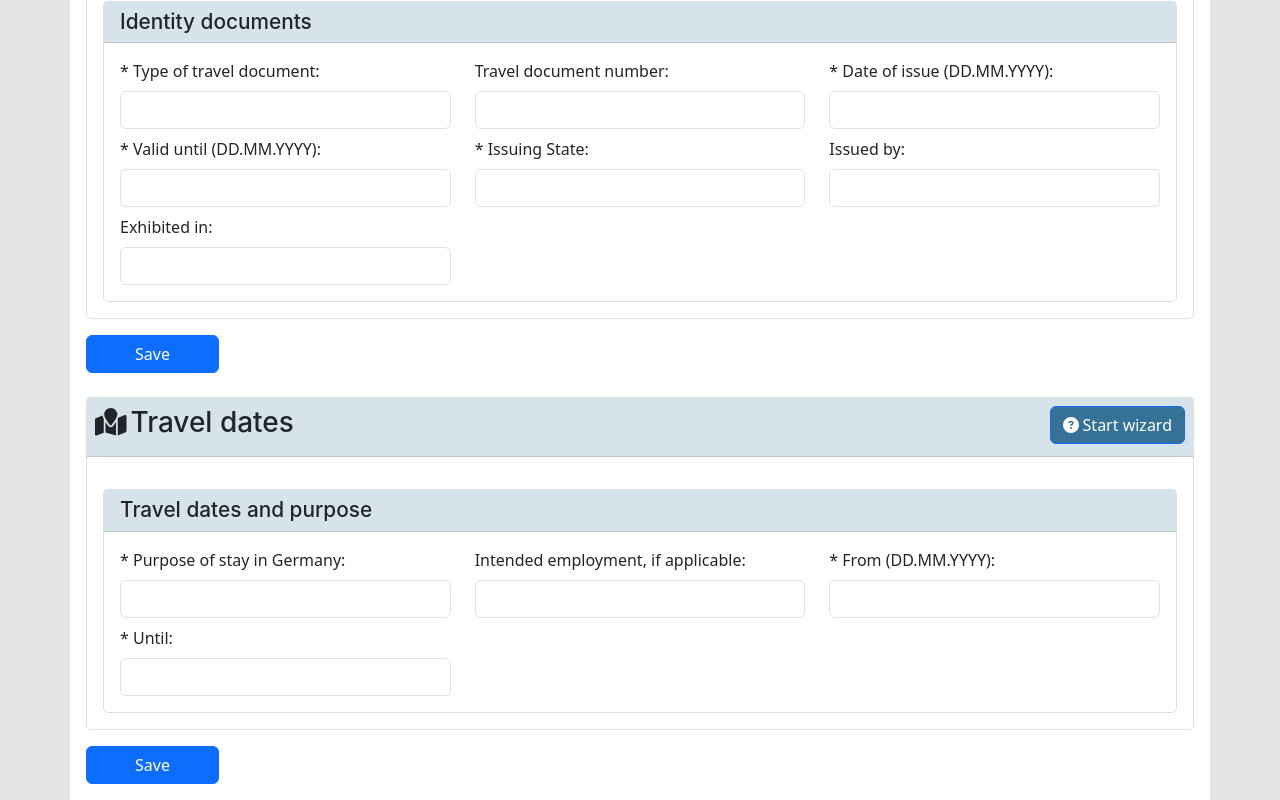
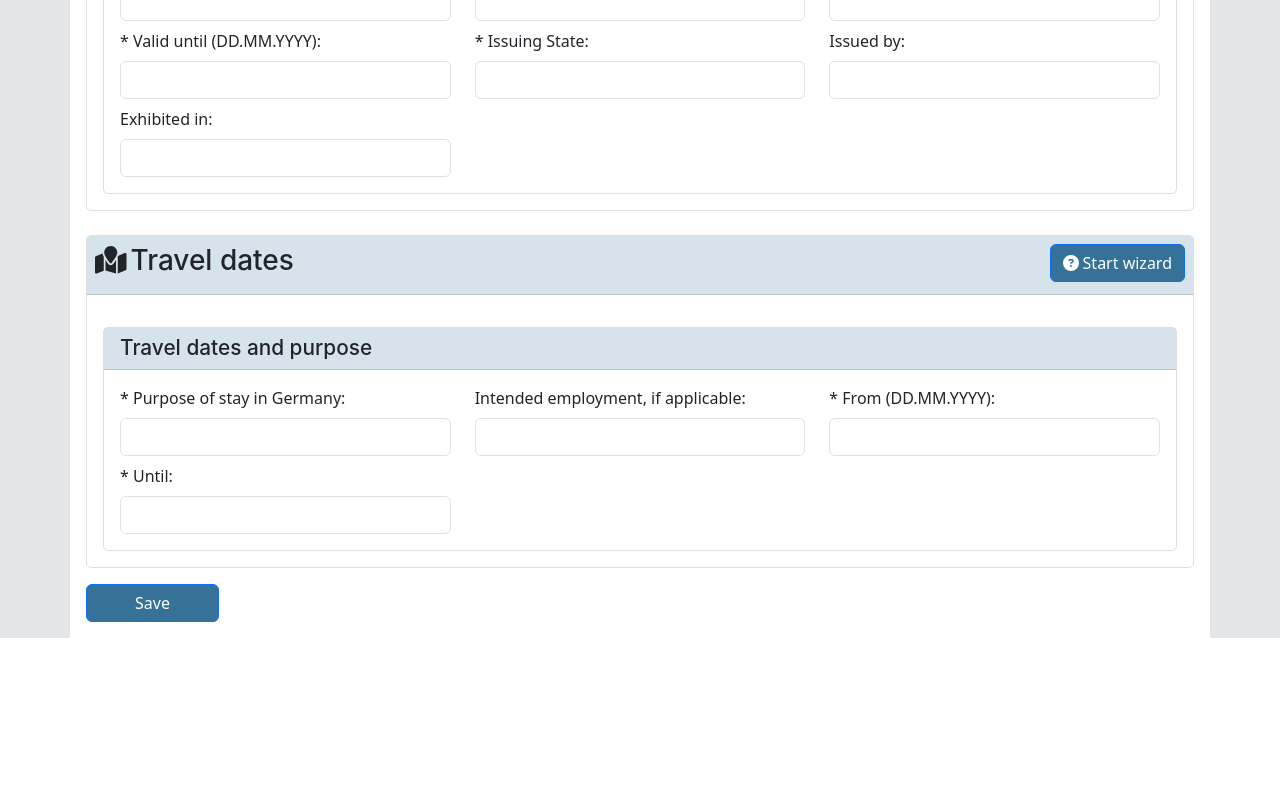
Before and after one commit to Umar156/videx-react, a React (Vite) app: page / in a window 1280 px wide. Shown: the part 2093-2893 px from the top of the page. After the commit the page ends 2731 px from the top, so only its background shows below. Built offline with nearby package versions, Linux system fonts and the light colour scheme.

Commit message:
save all section on save button

```diff
--- a/src/assets/styling/home.scss
+++ b/src/assets/styling/home.scss
@@ -41,6 +41,9 @@
     top: 0;
     background-color: white;
     padding: 10px 0;
+  }
+  .save-btn {
+    background-color: #367297;
   }
   .row {
     .col-md-4 {
--- a/src/components/FormField.jsx
+++ b/src/components/FormField.jsx
@@ -1,39 +1,14 @@
-import React, { useState, forwardRef } from "react";
+import React, { forwardRef } from "react";
 import "../assets/styling/home.scss";
 import { faCircleQuestion } from "@fortawesome/free-solid-svg-icons";
 import { FontAwesomeIcon } from "@fortawesome/react-fontawesome";
 import GenButton from "./GenButton";
 
-const FormField = forwardRef(({ section }, ref) => {
-  const FieldKeyValue = section.subSection.reduce((acc, subSection) => {
-    subSection.fields.forEach((field) => {
-      if (!acc[field.key]) {
-        acc[field.key] = "";
-      }
-    });
-    return acc;
-  }, {});
-
-  const [formValues, setFormValues] = useState(FieldKeyValue);
-
-  const handleInputChange = (e, key) => {
-    setFormValues({ ...formValues, [key]: e.target.value });
-  };
-
-  const SubmitData = () => {
-    const dataToStore = {
-      sectionTitle: section.section,
-      subSections: section.subSection.map((subSection) => ({
-        subSectionTitle: subSection.title,
-        fields: subSection.fields.map((field) => ({
-          label: field.label,
-          value: formValues[field.key],
-        })),
-      })),
-    };
-
-    localStorage.setItem("formData", JSON.stringify(dataToStore));
-  };
+const FormField = forwardRef(
+  (
+    { section, formValues, handleInputChange, isLastSection, handleSave },
+    ref
+  ) => {
     return (
       <>
         <div className="row mt-4 p-0 mx-0 main-section-info" ref={ref}>
@@ -48,20 +23,19 @@ const FormField = forwardRef(({ section }, ref) => {
           </div>
           <div className="p-3">
             {section.subSection.map((subSection, subSectionIndex) => (
-            <div
-              key={"subsection" + subSectionIndex}
-              className="sub-section mt-3"
-            >
-              <h4 className="sub-section-bg">{subSection.title} </h4>
+              <div key={subSectionIndex} className="sub-section mt-3">
+                <h4 className="sub-section-bg">{subSection.title}</h4>
                 <div className="row px-3 pb-3">
                   {subSection.fields.map((field, fieldIndex) => (
-                  <div className="col-lg-4" key={"field" + fieldIndex}>
+                    <div className="col-lg-4" key={fieldIndex}>
                       <label className="my-2">{field.label}</label>
                       <input
                         type={field.type}
                         className="form-control"
                         value={formValues[field.key]}
-                      onChange={(e) => handleInputChange(e, field.key)}
+                        onChange={(e) =>
+                          handleInputChange(e, field.key, section.section)
+                        }
                       />
                     </div>
                   ))}
@@ -70,11 +44,17 @@ const FormField = forwardRef(({ section }, ref) => {
             ))}
           </div>
         </div>
-      <button className="btn btn-primary mt-3 px-5" onClick={SubmitData}>
+        {isLastSection && (
+          <button
+            className="btn btn-primary mt-3 px-5 save-btn"
+            onClick={handleSave}
+          >
             Save
           </button>
+        )}
       </>
     );
-});
+  }
+);
 
 export default FormField;
--- a/src/pages/Home.jsx
+++ b/src/pages/Home.jsx
@@ -1,4 +1,4 @@
-import React, { useRef } from "react";
+import React, { useState, useRef } from "react";
 import logo from "../assets/images/logo.svg";
 import sideImage from "../assets/images/sideImage.jpg";
 import "../assets/styling/home.scss";
@@ -9,12 +9,49 @@ import SectionBar from "../components/SectionBar";
 import FormField from "../components/FormField";
 
 const Home = () => {
-  const refs = useRef(
-    formData.reduce((acc, value) => {
-      acc[value.section] = React.createRef();
+  const [allFormValues, setAllFormValues] = useState(() =>
+    formData.reduce((acc, section) => {
+      acc[section.section] = section.subSection.reduce((subAcc, subSection) => {
+        subSection.fields.forEach((field) => {
+          subAcc[field.key] = "";
+        });
+        return subAcc;
+      }, {});
       return acc;
     }, {})
   );
+
+  const refs = useRef(
+    formData.reduce((acc, section) => {
+      acc[section.section] = React.createRef();
+      return acc;
+    }, {})
+  );
+
+  const handleInputChange = (e, key, section) => {
+    setAllFormValues((prevValues) => ({
+      ...prevValues,
+      [section]: {
+        ...prevValues[section],
+        [key]: e.target.value,
+      },
+    }));
+  };
+
+  const handleSave = () => {
+    const dataToStore = formData.map((section) => ({
+      sectionTitle: section.section,
+      subSections: section.subSection.map((subSection) => ({
+        subSectionTitle: subSection.title,
+        fields: subSection.fields.map((field) => ({
+          label: field.label,
+          value: allFormValues[section.section][field.key],
+        })),
+      })),
+    }));
+
+    localStorage.setItem("formData", JSON.stringify(dataToStore));
+  };
 
   const handleClick = (section) => {
     refs.current[section].current.scrollIntoView({ behavior: "smooth" });
@@ -53,6 +90,10 @@ const Home = () => {
           section={section}
           key={index}
           ref={refs.current[section.section]}
+          formValues={allFormValues[section.section]}
+          handleInputChange={handleInputChange}
+          isLastSection={index === formData.length - 1}
+          handleSave={handleSave}
         />
       ))}
     </div>
```
Lines whose indentation alone changed are shown as unchanged.
